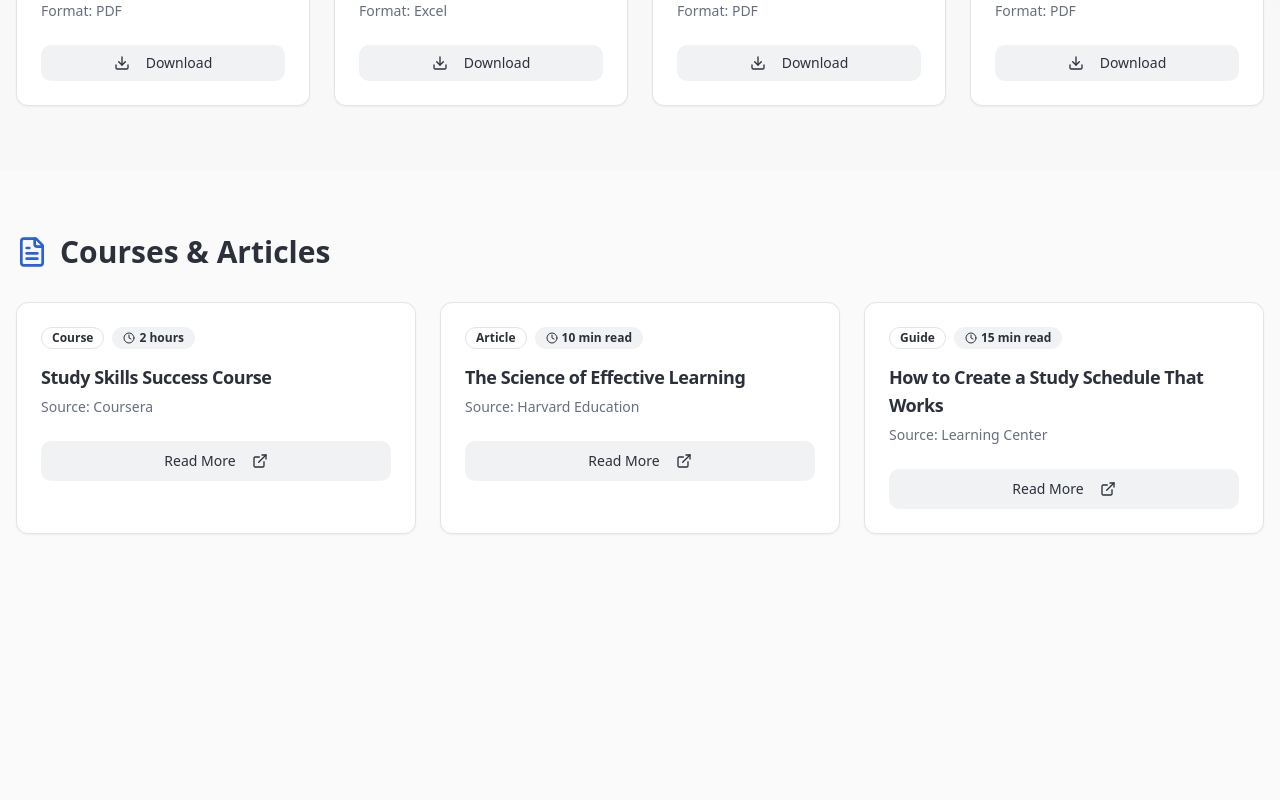
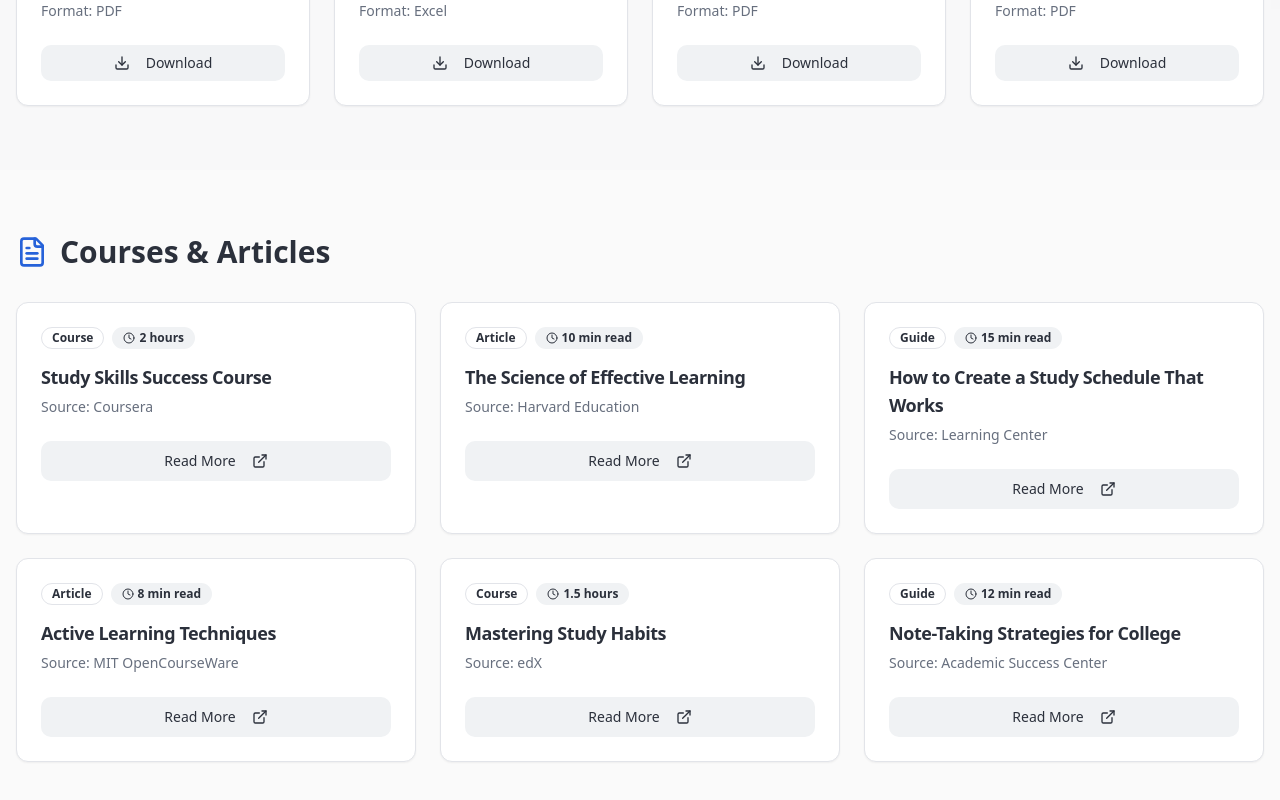
Before and after one commit to jenidub/learnhub-yearup, a React (Vite) app: page /study-skills in a window 1280 px wide. Shown: the part 1262-2062 px from the top of the page. Before the commit the page ends 1860 px from the top, so only its background shows below. Built offline with nearby package versions, Linux system fonts and the light colour scheme; the HTML template or start-up script is replaced by a standard one.

Commit message:
Refactor Study Skills page layout

```diff
--- a/src/pages/StudySkills.tsx
+++ b/src/pages/StudySkills.tsx
@@ -40,6 +40,24 @@ const articles = [
     type: "Guide",
     duration: "15 min read",
     source: "Learning Center",
+  },
+  {
+    title: "Active Learning Techniques",
+    type: "Article",
+    duration: "8 min read",
+    source: "MIT OpenCourseWare",
+  },
+  {
+    title: "Mastering Study Habits",
+    type: "Course",
+    duration: "1.5 hours",
+    source: "edX",
+  },
+  {
+    title: "Note-Taking Strategies for College",
+    type: "Guide",
+    duration: "12 min read",
+    source: "Academic Success Center",
   },
 ];
 
```
